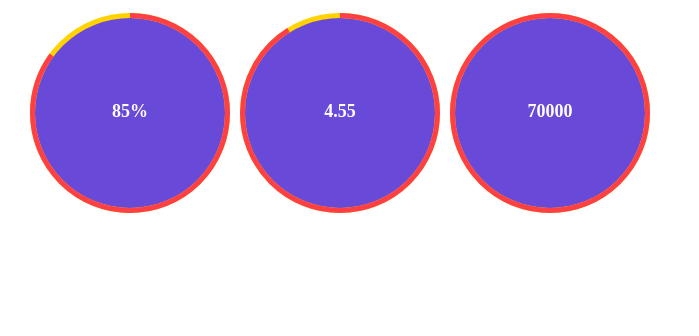
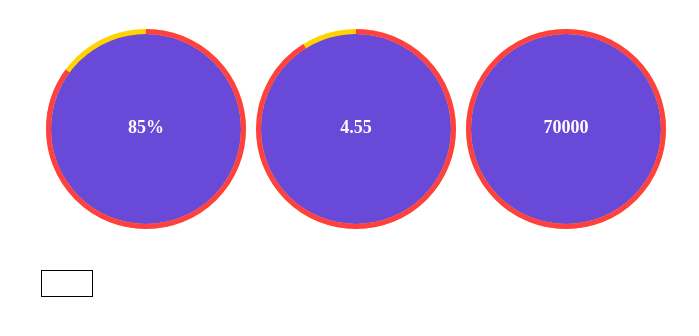
Before and after one commit to AmurKhoyetsyan/Progress-Bar, a plain HTML site: page demo/index.html in a window 1280 px wide. Shown: the whole page, without its empty margins (0-699 px from the left). Drawn offline with Linux system fonts and the light colour scheme.

Commit message:
-update all

```diff
--- a/demo/css/style.css
+++ b/demo/css/style.css
@@ -18,7 +18,22 @@
     margin: 0 -15px;
 }
 
+.p-2{
+    padding: 1rem;
+}
+
 .progress-prent{
     width: 200px;
     margin: 5px;
 }
+
+.other{
+    width: 50px;
+    height: 25px;
+    border: 1px solid #000000;
+    -webkit-transition: all 300ms linear;
+    -moz-transition: all 300ms linear;
+    -ms-transition: all 300ms linear;
+    -o-transition: all 300ms linear;
+    transition: all 300ms linear;
+}
--- a/demo/index.html
+++ b/demo/index.html
@@ -9,7 +9,7 @@
     </head>
     <body class="">
         <div class="container">
-            <div class="row">
+            <div class="row p-2">
                 <div class="progress-prent">
                     <div class="circle-1" data-count="85"></div>
                 </div>
@@ -20,6 +20,9 @@
                     <div class="circle-3" data-count="70000"></div>
                 </div>
             </div>
+            <div class="row p-2">
+                <div class="other"></div>
+            </div>
         </div>
     </body>
     <script type="text/javascript" src="../dist/progress.js"></script>
--- a/demo/js/script.js
+++ b/demo/js/script.js
@@ -1,3 +1,5 @@
+//Progress Bar
+
 let Circle1 = document.getElementsByClassName('circle-1');
 let Circle2 = document.getElementsByClassName('circle-2');
 let Circle3 = document.getElementsByClassName('circle-3');
@@ -19,3 +21,22 @@ let options = {
 new Progress(Circle1, options).inPercent();
 new Progress(Circle2, options).inCount(5);
 new Progress(Circle3, options).inCounter();
+
+
+// Other Opportunities
+
+let elem = document.getElementById('other')[0];
+
+let parameters = new GeterSeterParameters(elem);
+
+console.log("Elem Width ", parameters.Width);
+console.log("Elem Height ", parameters.Height);
+setTimeout(()=>{
+    parameters.Width = 100;
+    parameters.Height = "75px";
+}, 1000);
+
+setTimeout(()=>{
+    console.log("Elem New Width ", parameters.Width);
+    console.log("Elem New Height ", parameters.Height);
+}, 1400);
```
Also changed, not shown: img/other.gif (added), 1 other file.
